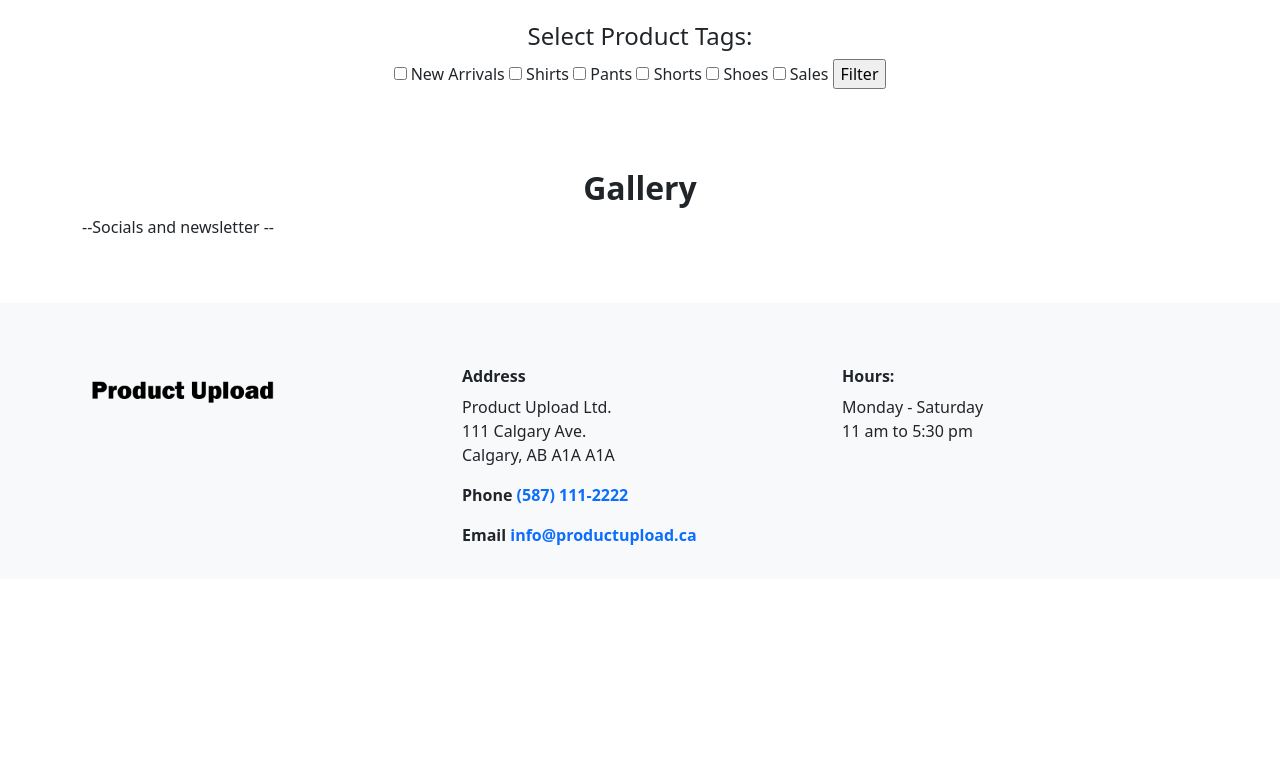
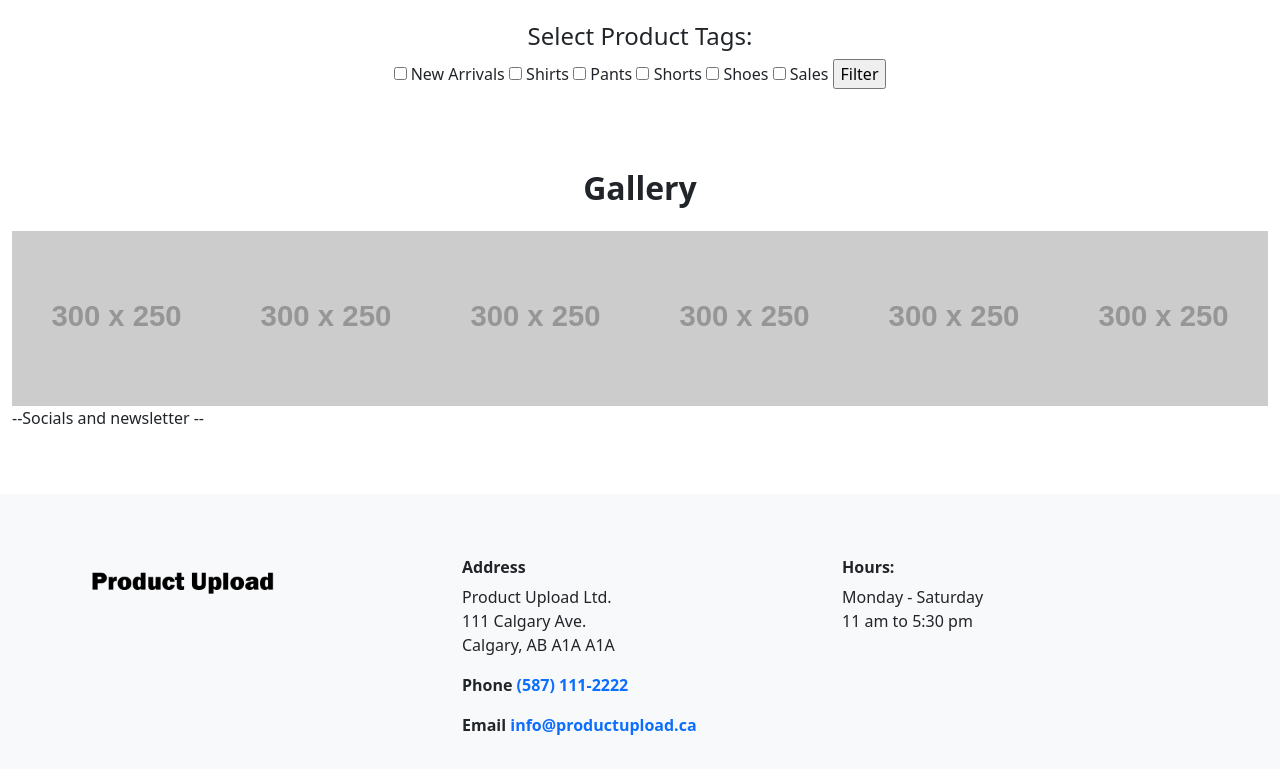
Before and after one commit to Zwill1/PHP-PRODUCT-UPLOAD-V2, a PHP site: page /PHP-PRODUCT-UPLOAD-v2/ in a window 1280 px wide. Shown: the part 838-1607 px from the top of the page. Before the commit the page ends 1383 px from the top, so only its background shows below. Run offline with PHP 8.4, Linux system fonts and the light colour scheme; grey boxes labelled with a size stand in for pictures from a placeholder-image service; data that the repository does not hold is empty; some libraries are stand-ins or nearby versions.

Commit message:
designing gallery section with placeholders

```diff
--- a/index.php
+++ b/index.php
@@ -183,18 +183,50 @@
         </div>
     </section>
 
+</div>
+
+<div class="container-fluid">
+
     <section class="mt-5">
-        <div class="row w-full">
+        <div class="row g-0">
             <h2 class="text-center fw-bold text-3xl">Gallery</h2>
+        </div>
+        <div class="row mt-3 mx-0">
+            <div class="col-6 col-md-4 col-xl-2 px-0 img-container">
+                <img class="img-fluid" src="https://placehold.co/300x250" alt="" />
+            </div>
+            <div class="col-6 col-md-4 col-xl-2 px-0 img-container">
+                <img class="img-fluid" src="https://placehold.co/300x250" alt="" />
+            </div>
+            <div class="col-6 col-md-4 col-xl-2 px-0 img-container">
+                <img class="img-fluid" src="https://placehold.co/300x250" alt="" />
+            </div>
+            <div class="col-6 col-md-4 col-xl-2 px-0 img-container">
+                <img class="img-fluid" src="https://placehold.co/300x250" alt="" />
+            </div>
+            <div class="col-6 col-md-4 col-xl-2 px-0 img-container">
+                <img class="img-fluid" src="https://placehold.co/300x250" alt="" />
+            </div>
+            <div class="col-6 col-md-4 col-xl-2 px-0 img-container">
+                <img class="img-fluid" src="https://placehold.co/300x250" alt="" />
+            </div>
         </div>
     </section>
 
     <section>
         <div class="row w-full">
             <p>--Socials and newsletter --</p>
+            <div></div>
         </div>
     </section>
 
 </div>
+<!-- <style>
+
+    .img-container img {
+        width: 100%;
+        height: auto;
+    }
+</style> -->
 
 <?php include "assets/footer.php" ?>
```
